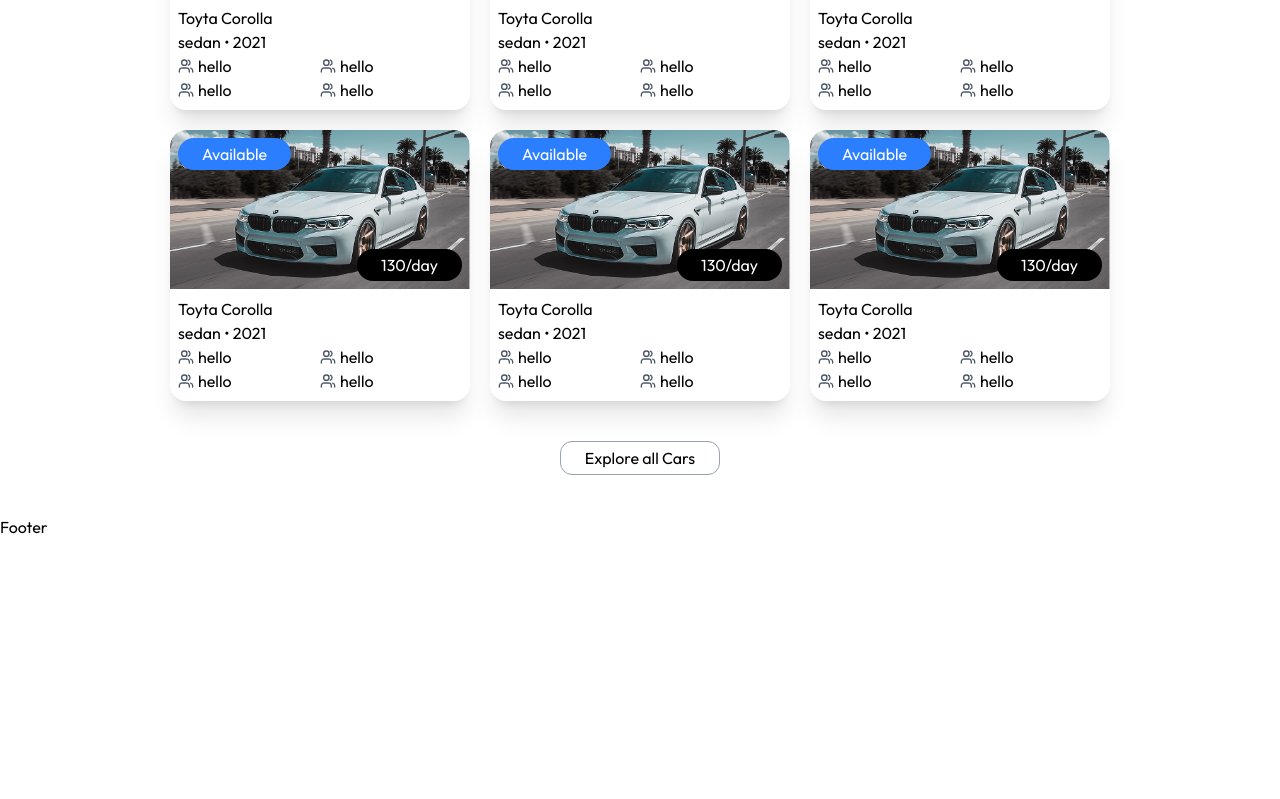
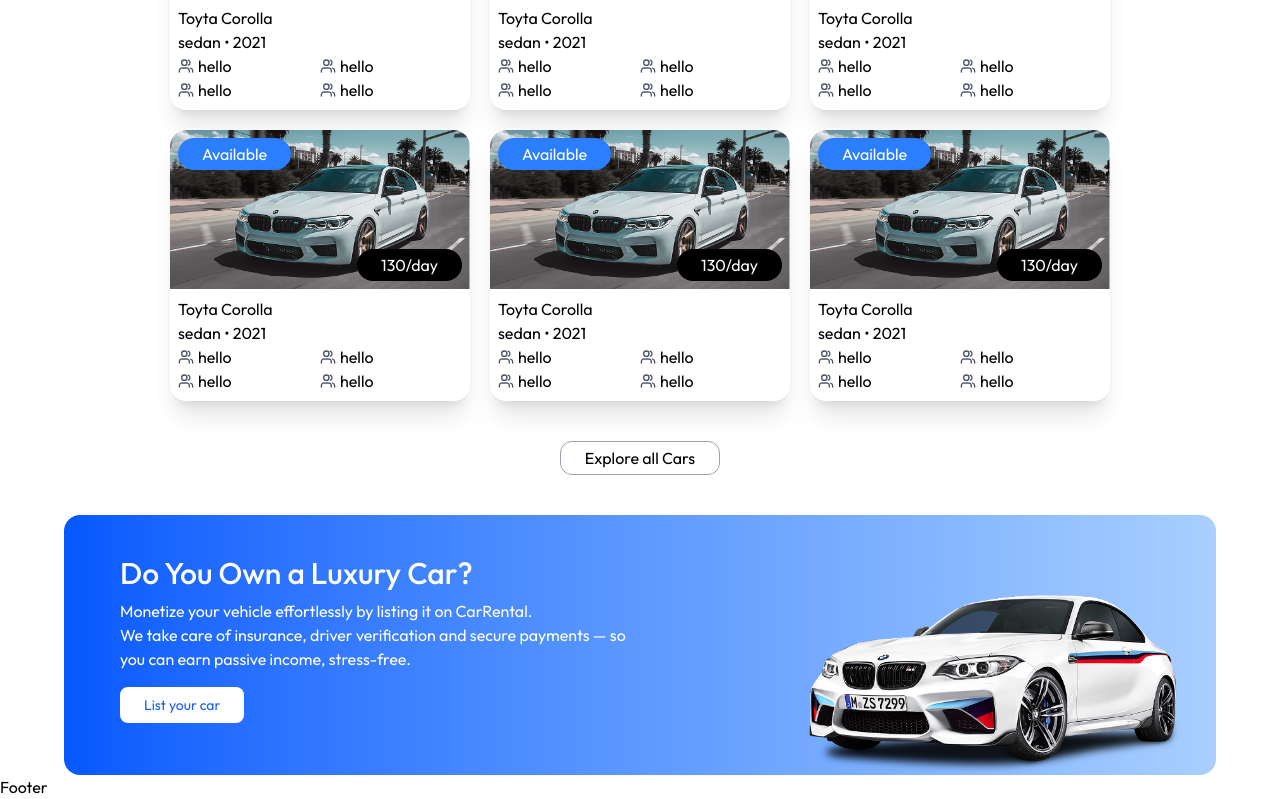
Before and after one commit to 26-Shiv-Gupta/Car-Rental, a React (Vite) app in the folder client/: page / in a window 1280 px wide. Shown: the part 1188-1987 px from the top of the page. Before the commit the page ends 1727 px from the top, so only its background shows below. Built offline with nearby package versions, Linux system fonts and the light colour scheme.

Commit message:
Banner created

```diff
--- /dev/null
+++ b/client/src/components/Banner.jsx
@@ -0,0 +1,20 @@
+import React from 'react'
+import { assets } from '../assets/assets'
+
+const Banner = () => {
+    return (
+        <div className='flex flex-col md:flex-row md:items-start items-center justify-between px-8 min-md:pl-14 pt-10 bg-gradient-to-r from-[#0558FE] to-[#A9CFFF] max-w-6xl mx-3 md:mx-auto rounded-2xl overflow-hidden'>
+            <div className='text-white'>
+                <h2 className='text-3xl font-medium'>Do You Own a Luxury Car?</h2>
+                <p className='mt-2'>Monetize your vehicle effortlessly by listing it on CarRental.</p>
+                <p className='max-w-130'>We take care of insurance, driver verification and secure payments — so you can earn passive income, stress-free.</p>
+
+                <button className='px-6 py-2 bg-white hover:bg-slate-100 transition-all text-primary rounded-lg text-sm mt-4 cursor-pointer text-blue-600'>List your car</button>
+            </div>
+
+            <img src={assets.banner_car_image} alt="car"  className='max-h-45 mt-10'/>
+        </div>
+    )
+}
+
+export default Banner
--- a/client/src/components/carCard.jsx
+++ b/client/src/components/carCard.jsx
@@ -5,7 +5,7 @@
 
 
     return (
-        <div className='max-w-75 shadow-xl rounded-2xl card-hover-effect'>
+        <div className='max-w-75 shadow-xl rounded-2xl card-hover-effect cursor-pointer'>
             <div className='w-full rounded-t-2xl relative overflow-hidden'>
                 <img className='rounded-t-2xl w-full' src={assets.car_image1} alt="car_image1" />
                 <div className='px-6 py-1 bg-blue-500 absolute top-2 left-2 rounded-2xl text-white'>
--- a/client/src/pages/Home.jsx
+++ b/client/src/pages/Home.jsx
@@ -1,12 +1,14 @@
 import React from 'react'
 import Hero from '../components/Hero'
 import FeaturedSection from '../components/FeaturedSection'
+import Banner from '../components/Banner'
 
 const Home = () => {
   return (
     <>
       <Hero />
       <FeaturedSection />
+      <Banner />
     </>
   )
 }
```
